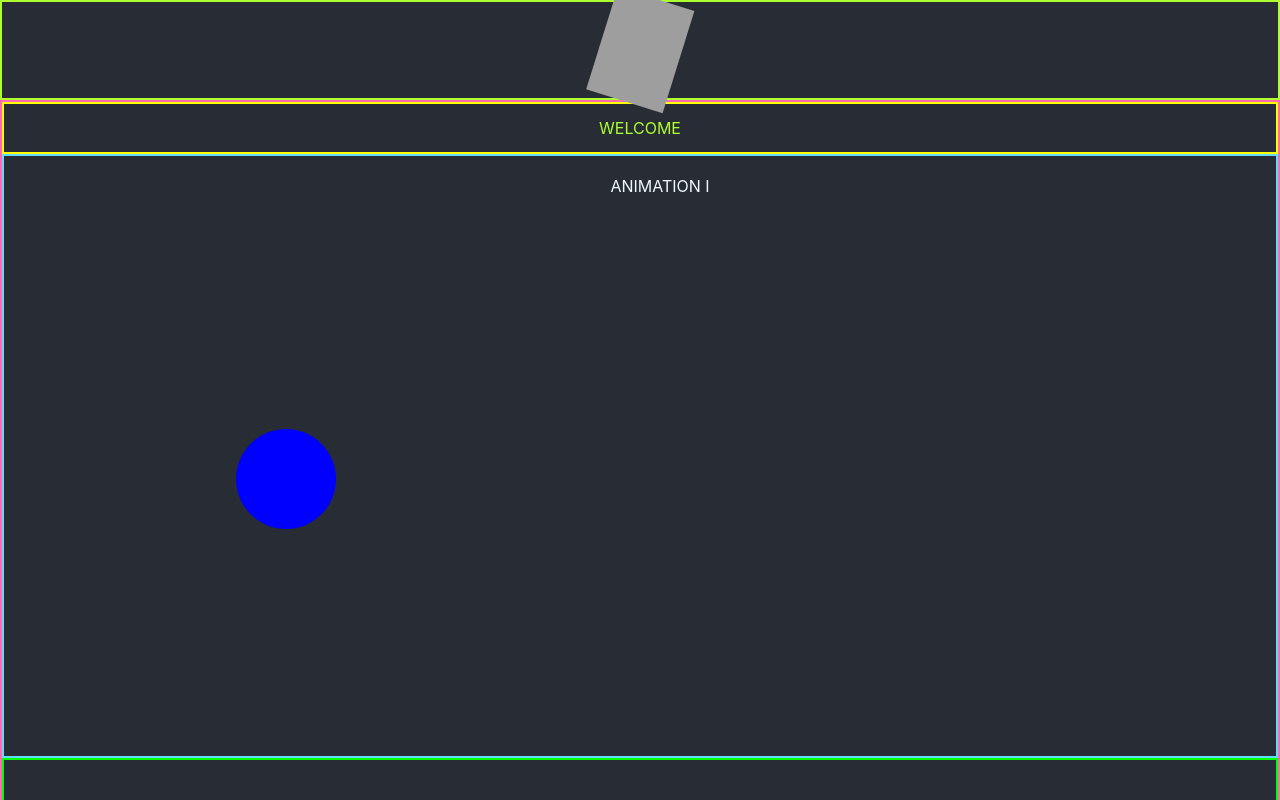
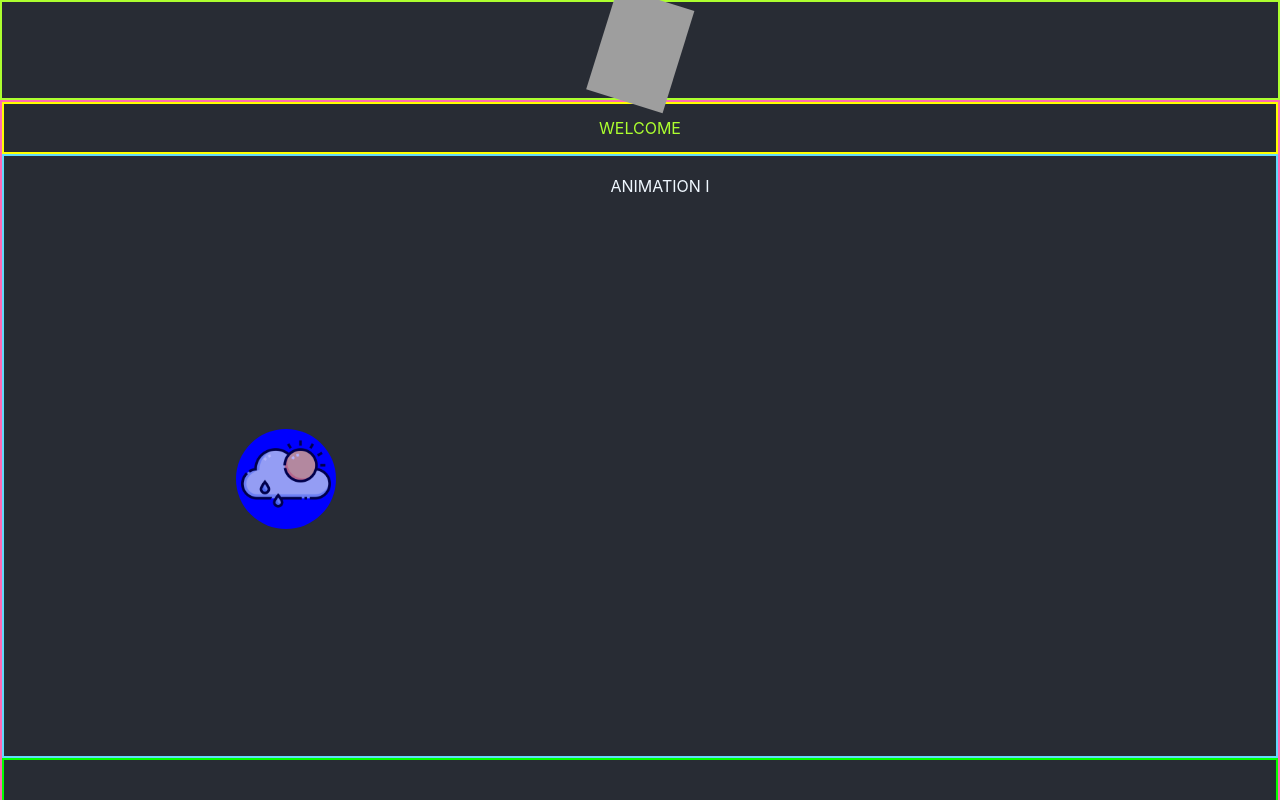
Before and after one commit to DanielYankiver/react-concepts, a React (Create React App) app: page / in a window 1280 px wide. Shown: the top 800 px of the page. Built offline with nearby package versions, Linux system fonts and the light colour scheme; grey boxes are pictures that could not be loaded.

Commit message:
added png to animation

```diff
--- a/src/App.css
+++ b/src/App.css
@@ -111,6 +111,11 @@
   animation-timing-function: ease-in-out; */
 }
 
+.weather-png {
+  width: 90%;
+  opacity: 70%;
+}
+
 
 /* *************** */
 
--- a/src/App.js
+++ b/src/App.js
@@ -1,5 +1,6 @@
 import logo from './logo.svg';
 import './App.css';
+import weather from './weather.png'
 
 function App() {
   return (
@@ -28,6 +29,7 @@ function App() {
           </div> */}
           <div className='animation-1-center'>
             <div className='animation-1'>
+              <img className='weather-png' src={weather} />
 
             </div>
           </div>
```
Also changed, not shown: src/weather.png (added).
